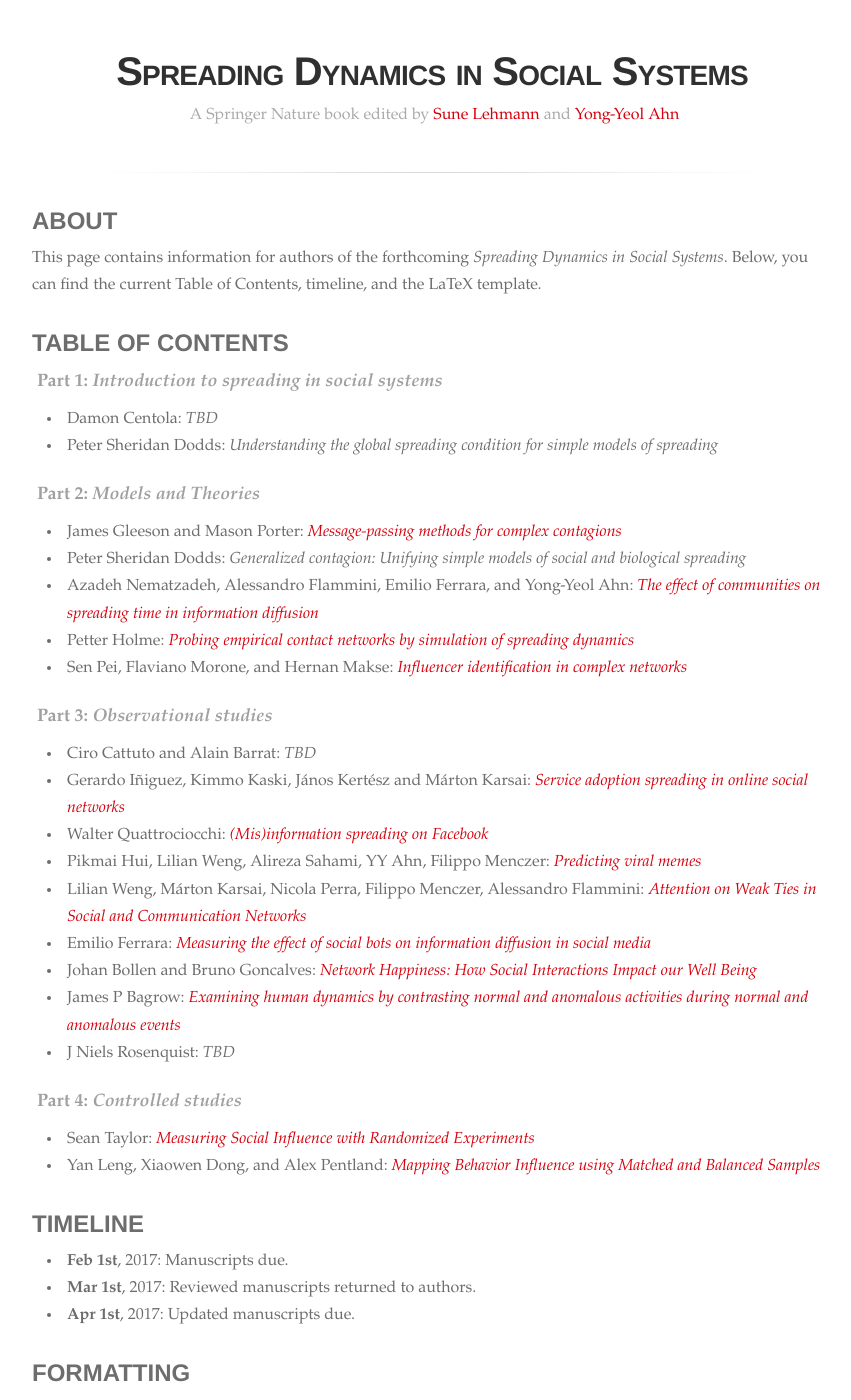
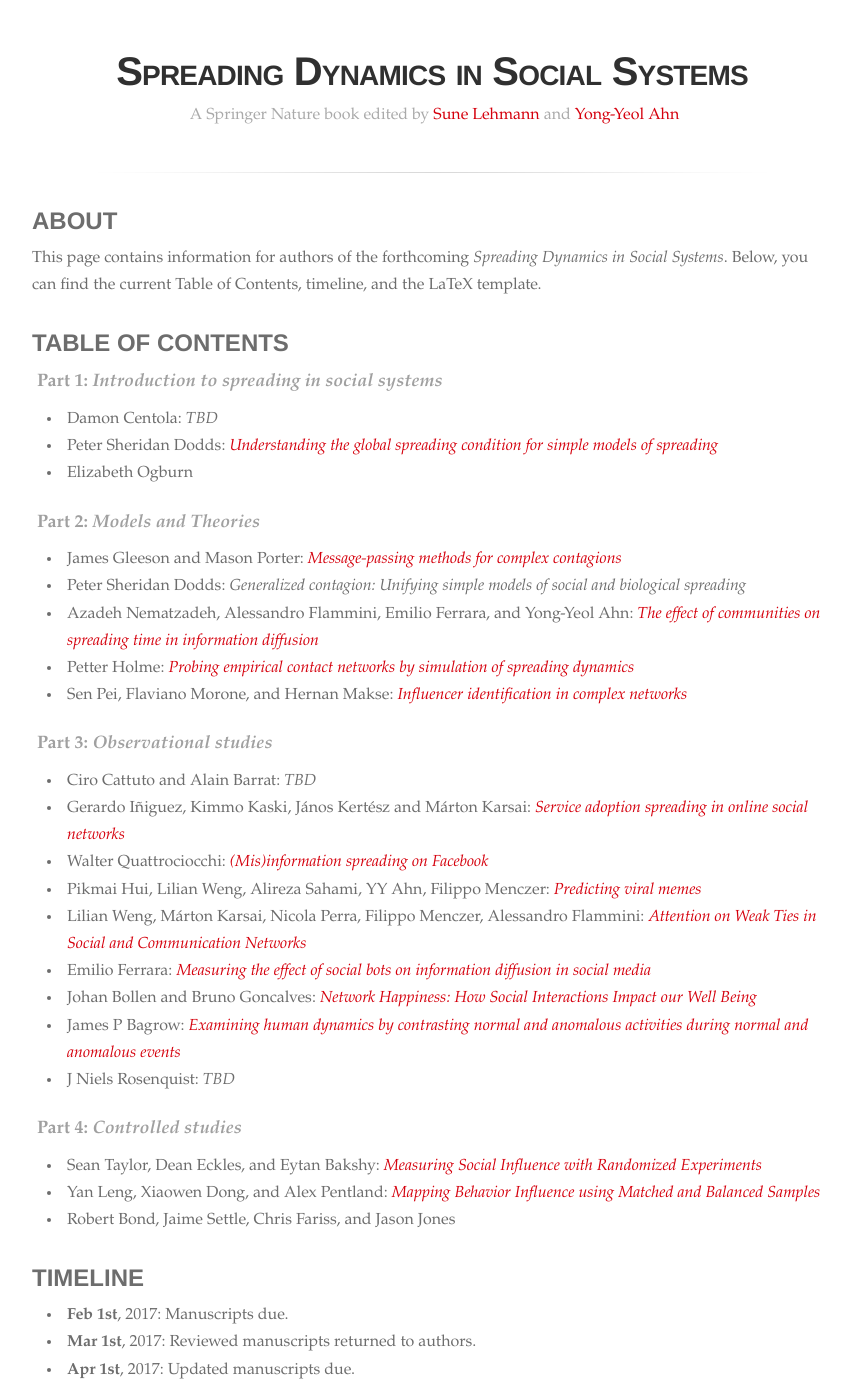
Before and after one commit to socialcontagionbook/socialcontagionbook.github.io, a Jekyll site: the page built from index.md, in a window 1280 px wide and 1400 px high. Shown: the whole window, without its empty margins (208-1059 px from the left). Built offline with Jekyll 4.4.1, drawn with Linux system fonts in a browser that asks for light colours; some web fonts are replaced; our own code applies the rules of GitHub Pages for plain Markdown files.

```diff
--- a/index.md
+++ b/index.md
@@ -11,7 +11,8 @@ This page contains information for authors of the forthcoming _Spreading Dynamic
 ## **Part 1**: _Introduction to spreading in social systems_
 
 * Damon Centola: _TBD_
-* Peter Sheridan Dodds: _Understanding the global spreading condition for simple models of spreading_
+* Peter Sheridan Dodds: [_Understanding the global spreading condition for simple models of spreading_](#dodds1)
+* Elizabeth Ogburn
 
 ## **Part 2**: _Models and Theories_
 
@@ -35,8 +36,9 @@ This page contains information for authors of the forthcoming _Spreading Dynamic
 
 ## **Part 4**: _Controlled studies_
 
-* Sean Taylor: [_Measuring Social Influence with Randomized Experiments_](#taylor)
+* Sean Taylor, Dean Eckles, and Eytan Bakshy: [_Measuring Social Influence with Randomized Experiments_](#taylor)
 * Yan Leng, Xiaowen Dong, and Alex Pentland: [_Mapping Behavior Influence using Matched and Balanced Samples_](#pentland)
+* Robert Bond, Jaime Settle, Chris Fariss, and Jason Jones
 
 # Timeline
 
```
